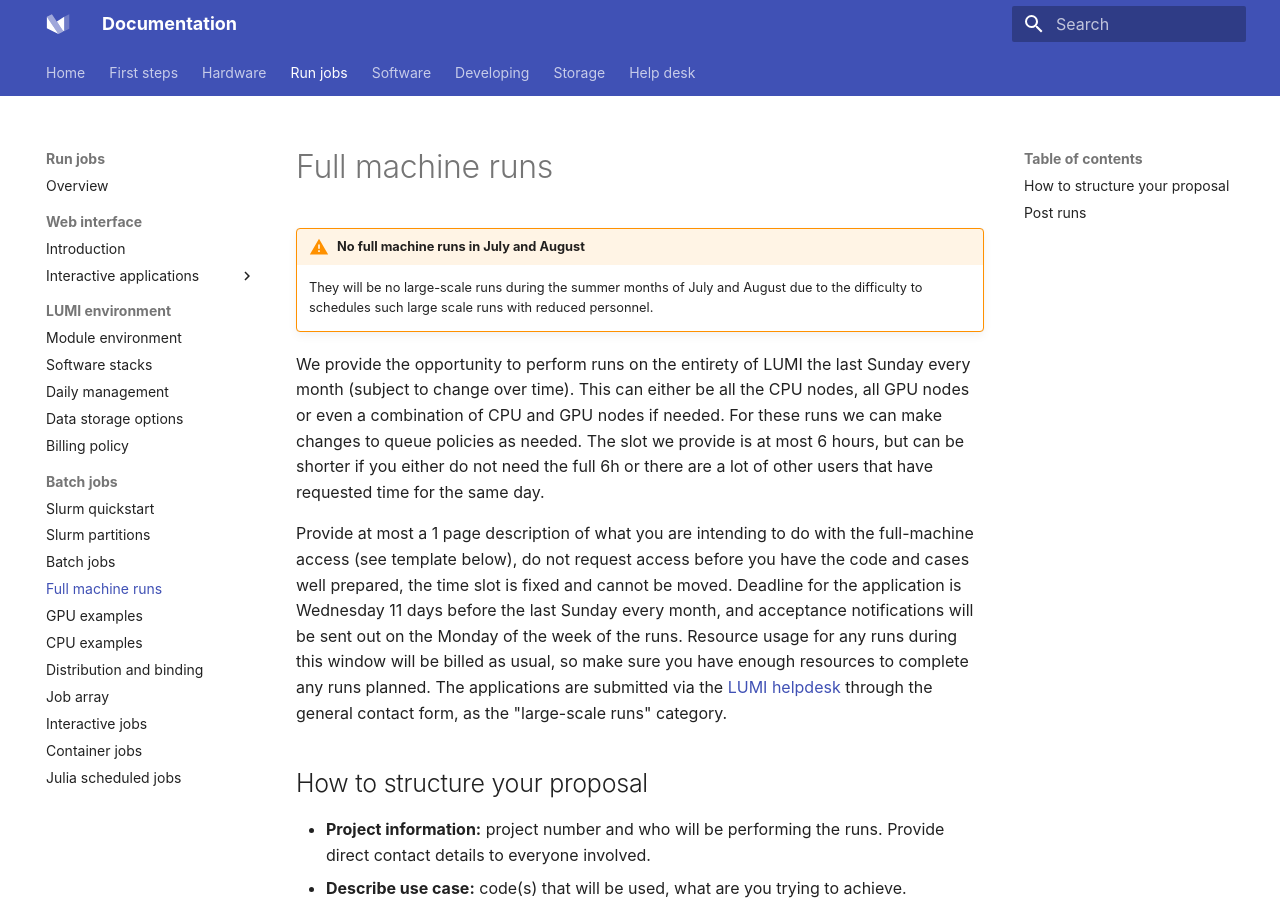
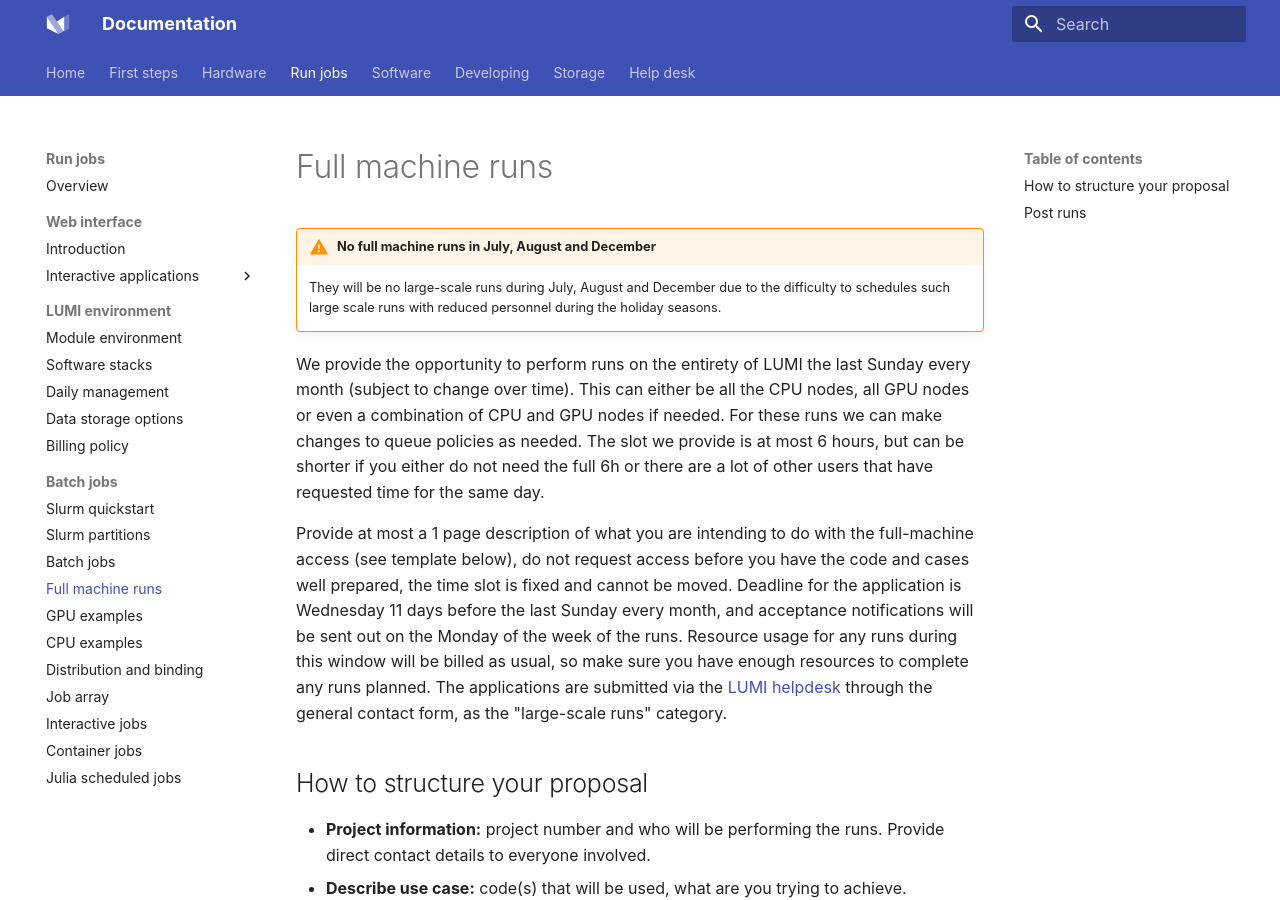
Before and after one commit to Lumi-supercomputer/lumi-userguide, an MkDocs documentation site: the page built from docs/runjobs/scheduled-jobs/hero-runs.md, in a window 1280 px wide and 900 px high. Built offline with MkDocs 1.6.1 and Material for MkDocs 9.7.7, drawn with Linux system fonts in a browser that asks for light colours.

Commit message:
Update info of no hero-runs in December

```diff
--- a/docs/runjobs/scheduled-jobs/hero-runs.md
+++ b/docs/runjobs/scheduled-jobs/hero-runs.md
@@ -1,8 +1,8 @@
 # Full machine runs
 
-!!! warning "No full machine runs in July and August"
+!!! warning "No full machine runs in July, August and December"
 
-    They will be no large-scale runs during the summer months of July and August      due to the difficulty to schedules such large scale runs with reduced      personnel.
+    They will be no large-scale runs during July, August and December      due to the difficulty to schedules such large scale runs with reduced      personnel during the holiday seasons.
 
 We provide the opportunity to perform runs on the entirety of LUMI the last
 Sunday every month (subject to change over time). This can either be all the CPU
```
